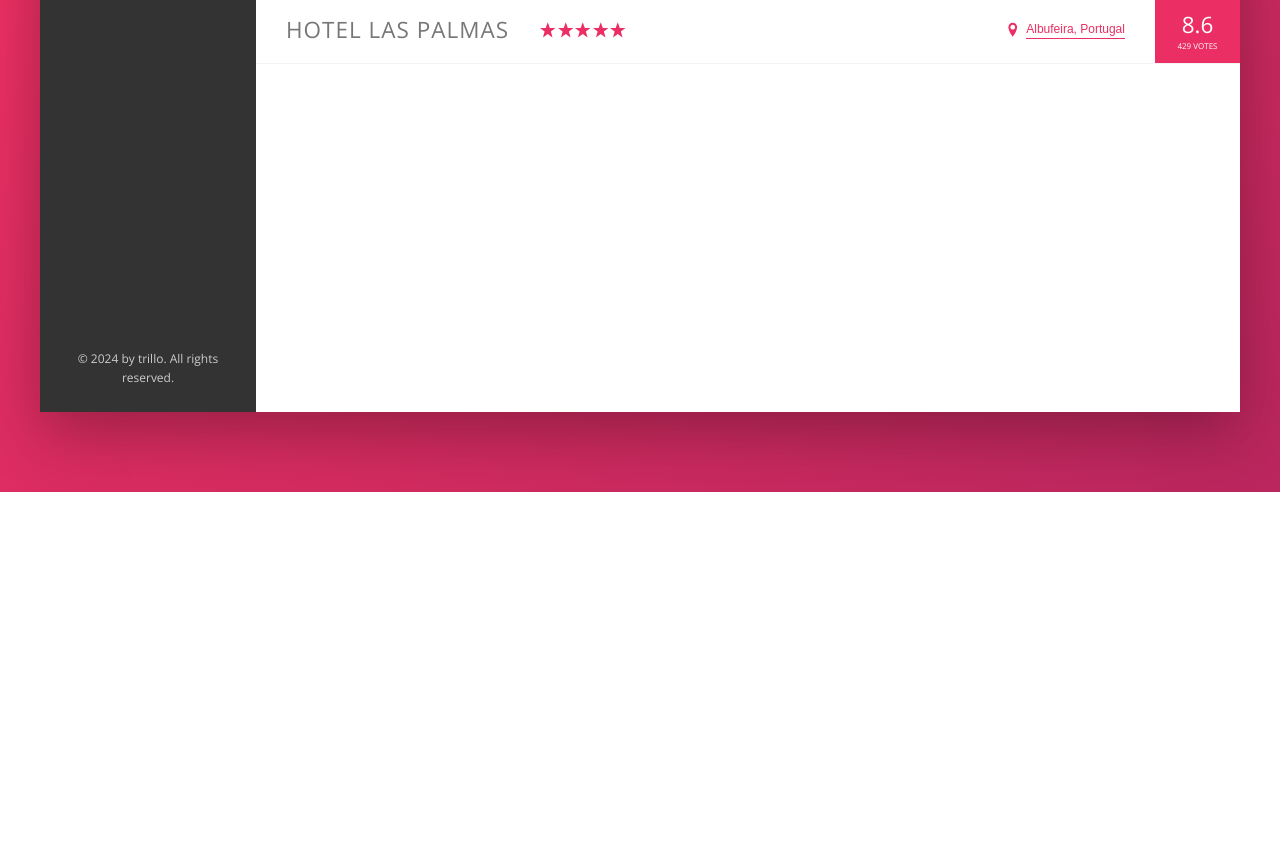
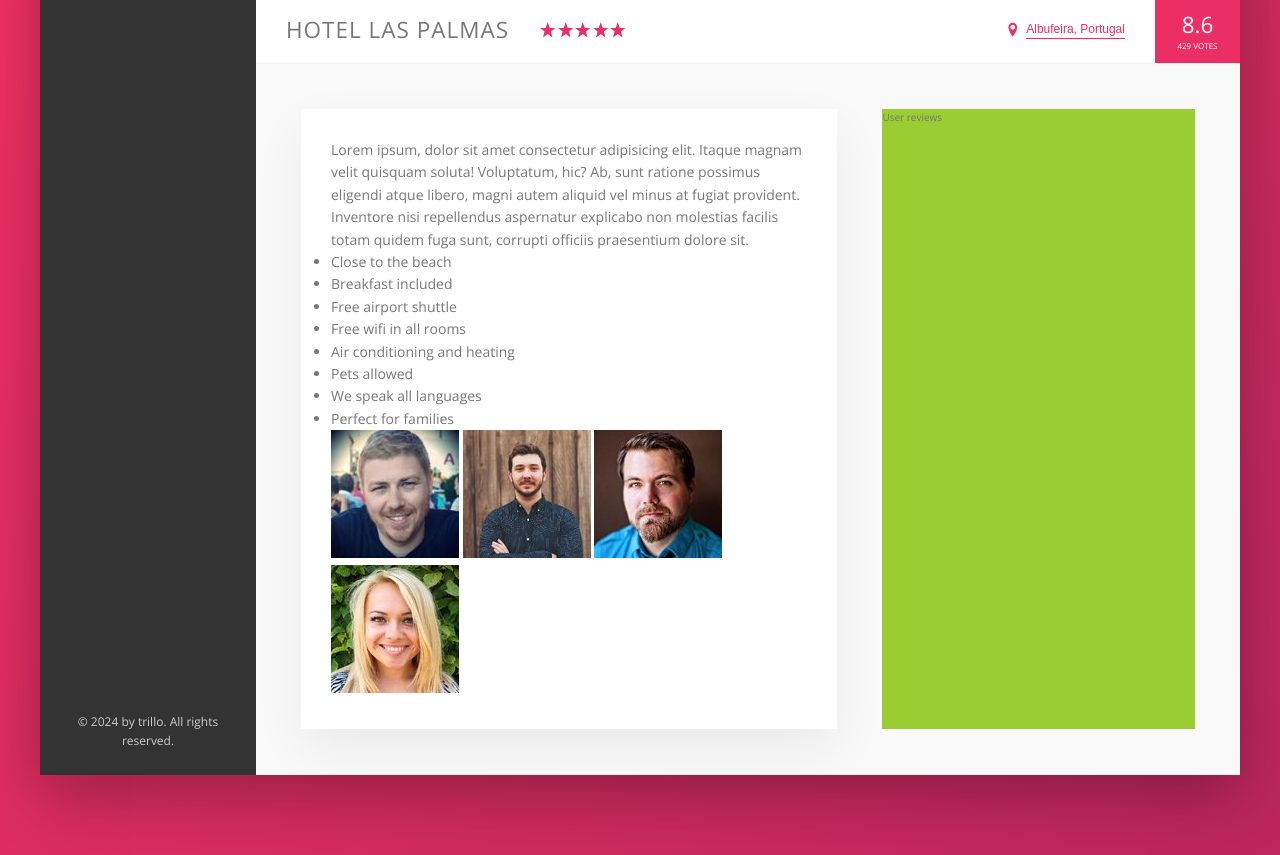
Before and after one commit to dmgimhana/booker, a website: page index.html in a window 1280 px wide. Shown: the part 538-1393 px from the top of the page. Before the commit the page ends 1030 px from the top, so only its background shows below. Drawn offline with nearby package versions, Linux system fonts and the light colour scheme.

Commit message:
started to implement description section

```diff
--- a/index.html
+++ b/index.html
@@ -150,6 +150,57 @@
               <div class="overview__rating-count">429 votes</div>
             </div>
           </div>
+          <div class="detail">
+            <div class="description">
+              <p class="paragraph">
+                Lorem ipsum, dolor sit amet consectetur adipisicing elit. Itaque
+                magnam velit quisquam soluta! Voluptatum, hic? Ab, sunt ratione
+                possimus eligendi atque libero, magni autem aliquid vel minus at
+                fugiat provident.
+              </p>
+              <p class="paragraph">
+                Inventore nisi repellendus aspernatur explicabo non molestias
+                facilis totam quidem fuga sunt, corrupti officiis praesentium
+                dolore sit.
+              </p>
+              <ul class="list">
+                <li class="list__item">Close to the beach</li>
+                <li class="list__item">Breakfast included</li>
+                <li class="list__item">Free airport shuttle</li>
+                <li class="list__item">Free wifi in all rooms</li>
+                <li class="list__item">Air conditioning and heating</li>
+                <li class="list__item">Pets allowed</li>
+                <li class="list__item">We speak all languages</li>
+                <li class="list__item">Perfect for families</li>
+              </ul>
+              <div class="recommend">
+                <p class="recommend__count"></p>
+                <div class="recommend__friends">
+                  <img
+                    src="img/user-3.jpg"
+                    alt="Friend 1"
+                    class="recommend__photo"
+                  />
+                  <img
+                    src="img/user-4.jpg"
+                    alt="Friend 2"
+                    class="recommend__photo"
+                  />
+                  <img
+                    src="img/user-5.jpg"
+                    alt="Friend 3"
+                    class="recommend__photo"
+                  />
+                  <img
+                    src="img/user-6.jpg"
+                    alt="Friend 4"
+                    class="recommend__photo"
+                  />
+                </div>
+              </div>
+            </div>
+            <div class="user-reviews">User reviews</div>
+          </div>
         </main>
       </div>
     </div>
--- a/sass/_base.scss
+++ b/sass/_base.scss
@@ -31,6 +31,9 @@ Grey dark 3: #999
   --color-grey-dark-3: #999;
 
   --shadow-dark: 0 2em 6em rgba(0, 0, 0, 0.3);
+  --shadow-light: 0 2rem 5rem rgba(0, 0, 0, 0.06);
+
+  --line: 1px solid var(--color-grey-light-2);
 }
 
 * {
--- a/sass/_components.scss
+++ b/sass/_components.scss
@@ -202,7 +202,7 @@
 .overview {
   display: flex;
   align-items: center;
-  border-bottom: 1px solid var(--color-grey-light-2);
+  border-bottom: var(--line);
 
   &__heading {
     font-size: 2.25rem;
--- a/sass/_layout.scss
+++ b/sass/_layout.scss
@@ -11,7 +11,7 @@
   font-size: 1.4rem;
   height: 7rem;
   background-color: #fff;
-  border-bottom: 1px solid var(--color-grey-light-2);
+  border-bottom: var(--line);
   display: flex;
   justify-content: space-between;
   align-items: center;
@@ -31,7 +31,26 @@
 
 .hotel-view {
   background-color: #fff;
-  // TEST
-  height: 80rem;
   flex: 1;
 }
+
+.detail {
+  display: flex;
+  padding: 4.5rem;
+  background-color: var(--color-grey-light-1);
+  border-bottom: var(--line);
+}
+
+.description {
+  font-size: 1.4rem;
+  background-color: #fff;
+  box-shadow: var(--shadow-light);
+  padding: 3rem;
+  flex: 0 0 60%;
+  margin-right: 4.5rem;
+}
+
+.user-reviews {
+  background-color: yellowgreen;
+  flex: 1;
+}
```
Also changed, not shown: css/style.css.
